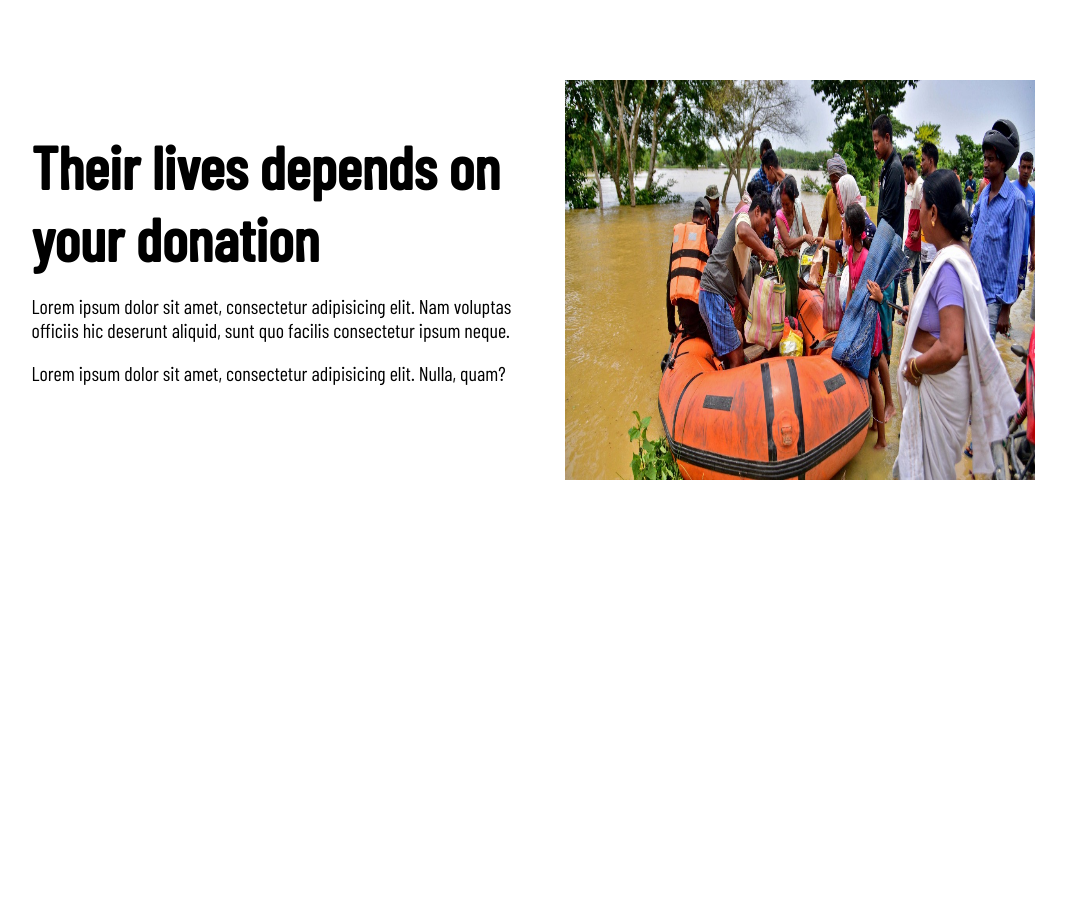
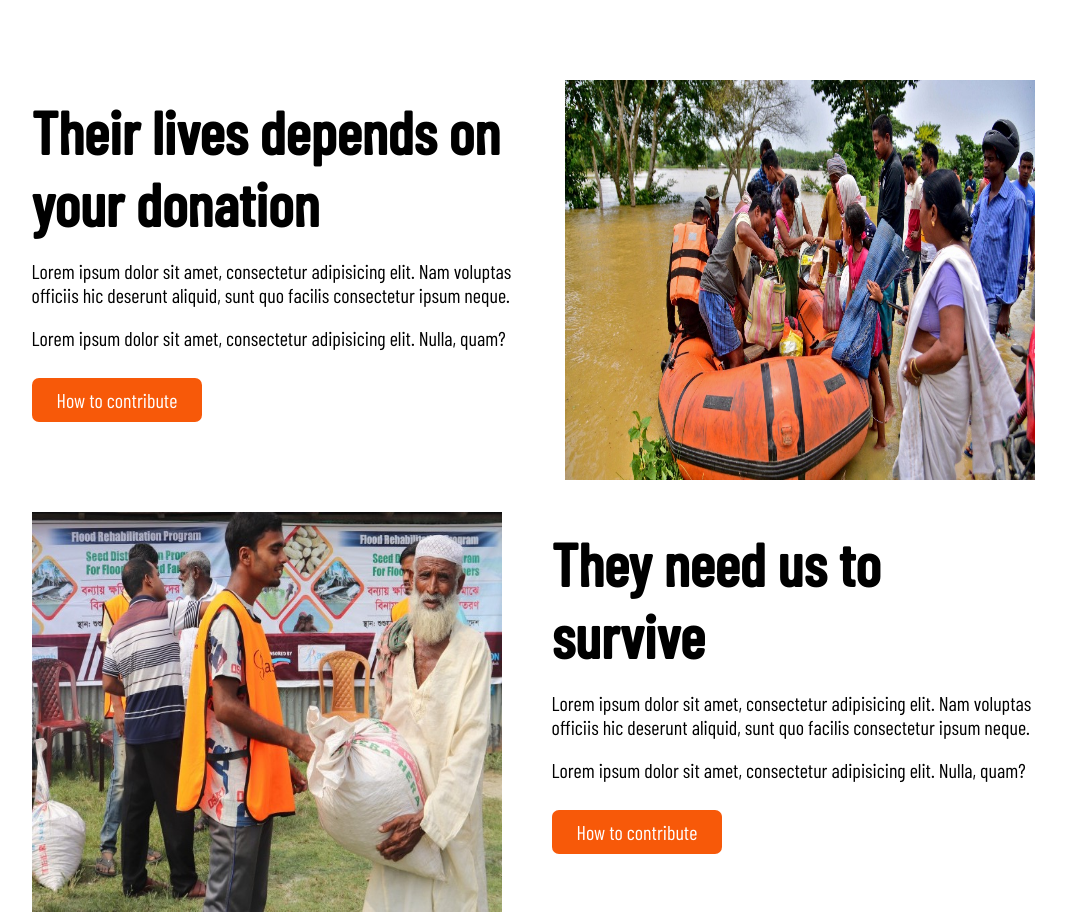
Before and after one commit to Nahidontheway/Assignment-1, a plain HTML site: page index.html in a window 1280 px wide. Shown: the part 1980-2895 px from the top of the page, without its empty margins (122-1188 px from the left). Before the commit the page ends 2463 px from the top, so only its background shows below. Drawn offline with nearby package versions, Linux system fonts and the light colour scheme; a web font is replaced by a local one.

Commit message:
news section added

```diff
--- a/index.html
+++ b/index.html
@@ -72,15 +72,32 @@
             </div>
         </div>
     </section>
-    <section class="news">
+    <section>
+        <div  class="news">
             <div class="half-width article">
                 <h1>Their lives depends on your donation</h1>
                 <small>Lorem ipsum dolor sit amet, consectetur adipisicing elit. Nam voluptas officiis hic deserunt aliquid, sunt quo facilis consectetur ipsum neque.</small>
                 <br><br>
                 <small>Lorem ipsum dolor sit amet, consectetur adipisicing elit. Nulla, quam?</small>
+                <br><br><br>
+                <a href="#">How to contribute</a>
             </div>
             <div class="half-width image">
-            <img src="assets/images/donation5.jpg" alt="">
+                <img src="assets/images/donation5.jpg" alt="contribution">
+            </div>
+        </div>
+        <div  class="news second-part">
+            <div class="half-width image">
+                <img src="assets/images/donation10.jpg" alt="contribution">
+            </div>
+            <div class="half-width article">
+                <h1>They need us to survive</h1>
+                <small>Lorem ipsum dolor sit amet, consectetur adipisicing elit. Nam voluptas officiis hic deserunt aliquid, sunt quo facilis consectetur ipsum neque.</small>
+                <br><br>
+                <small>Lorem ipsum dolor sit amet, consectetur adipisicing elit. Nulla, quam?</small>
+                <br><br><br>
+                <a href="#">How to contribute</a>
+            </div>
         </div>
     </section>
 </body>
--- a/style.css
+++ b/style.css
@@ -31,7 +31,7 @@ body{
     font-weight: 100;
     line-height: 25px;
 }
-a{
+.top-banner a{
     background: #F75909;
     color: white;
     padding: 10px 25px;
@@ -50,6 +50,14 @@ a{
 .donation-link h1{
     font-size: 60px;
     color: #000000;
+}
+.donate-link a{
+    background: #F75909;
+    color: white;
+    padding: 10px 25px;
+    font-size: 20px;
+    text-decoration: none;
+    border-radius: 7px;
 }
 .top-banner p{
     color: white;
@@ -166,7 +174,7 @@ section .news p{
     padding-left: 0px;
 }
 section .article{
-    margin-top: 50px;
+    margin-top: 15px;
 }
 section .article h1{
     font-size: 60px;
@@ -175,4 +183,16 @@ section .article h1{
 }
 section .article small{
     font-size: 20px;
+    margin-bottom: 20px;
 }
+.news a{
+    background: #F75909;
+    color: white;
+    padding: 10px 25px;
+    font-size: 20px;
+    text-decoration: none;
+    border-radius: 7px;
+}
+section .article-second{
+    margin-top: 100px;
+}
```
Lines whose indentation alone changed are shown as unchanged.
